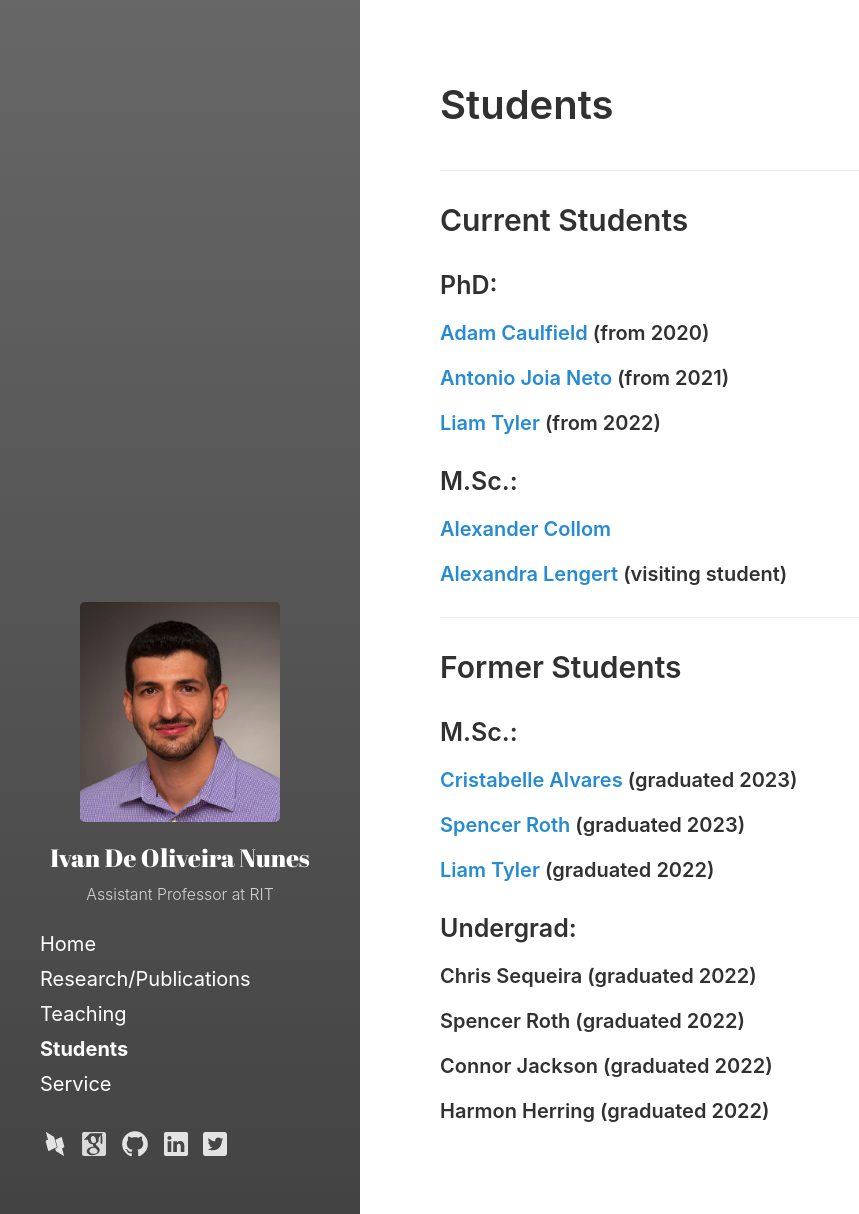
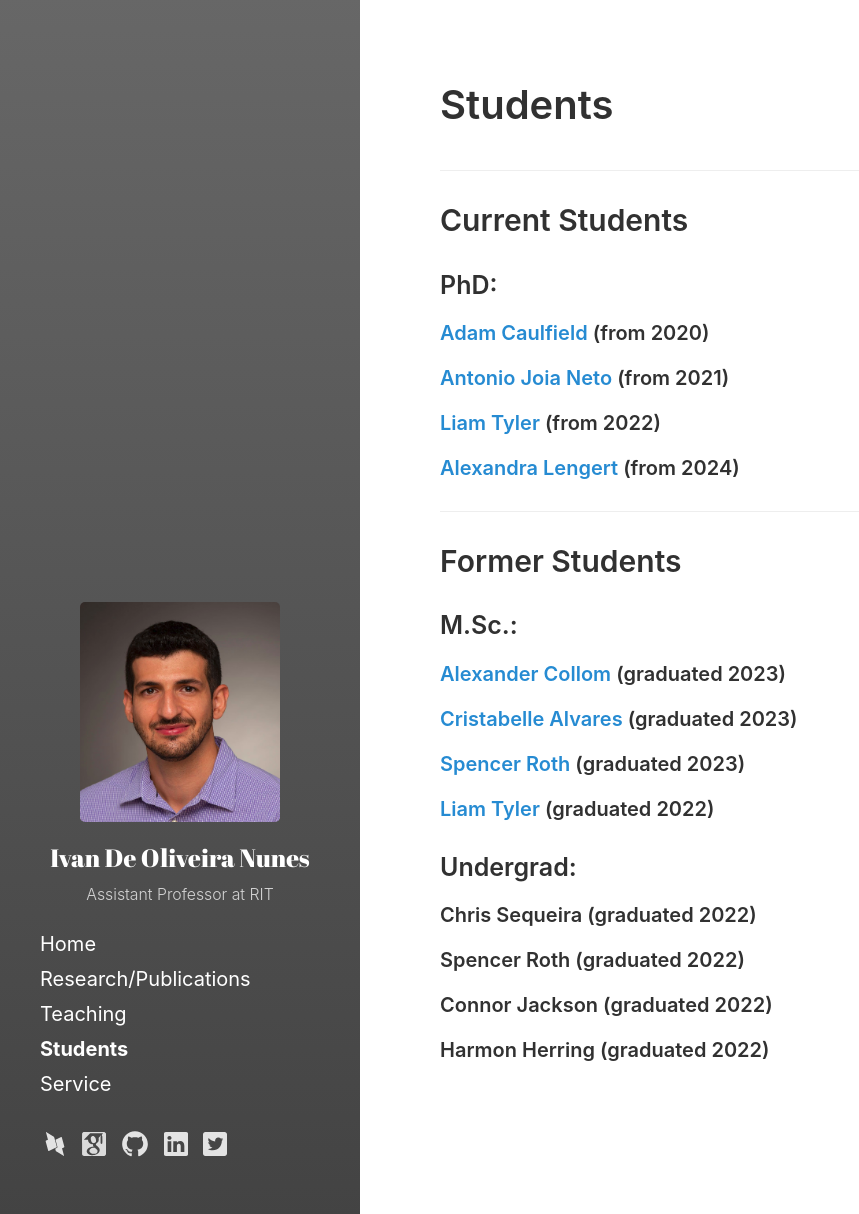
Before and after one commit to ivanolive/ivanolive.github.io, a Jekyll site: the page built from students.md, in a window 1280 px wide. Shown: the whole page, without its empty margins (0-859 px from the left). Built offline with Jekyll 4.4.1, drawn with Linux system fonts in a browser that asks for light colours.

Commit message:
Update students.md

```diff
--- a/students.md
+++ b/students.md
@@ -19,12 +19,9 @@ ___
 
 #### [Liam Tyler](https://lgt2621.github.io) (from 2022)
 
+#### [Alexandra Lengert](todo) (from 2024)
 
-### M.Sc.:
 
-#### [Alexander Collom](https://www.linkedin.com/in/alexcollom-rit/)
-
-#### [Alexandra Lengert](todo) (visiting student)
 ___
 
 
@@ -32,6 +29,8 @@ ___
 
 
 ### M.Sc.:
+
+#### [Alexander Collom](https://www.linkedin.com/in/alexcollom-rit/) (graduated 2023)
 
 #### [Cristabelle Alvares](https://www.linkedin.com/in/christabelle-alvares/) (graduated 2023)
 
```
